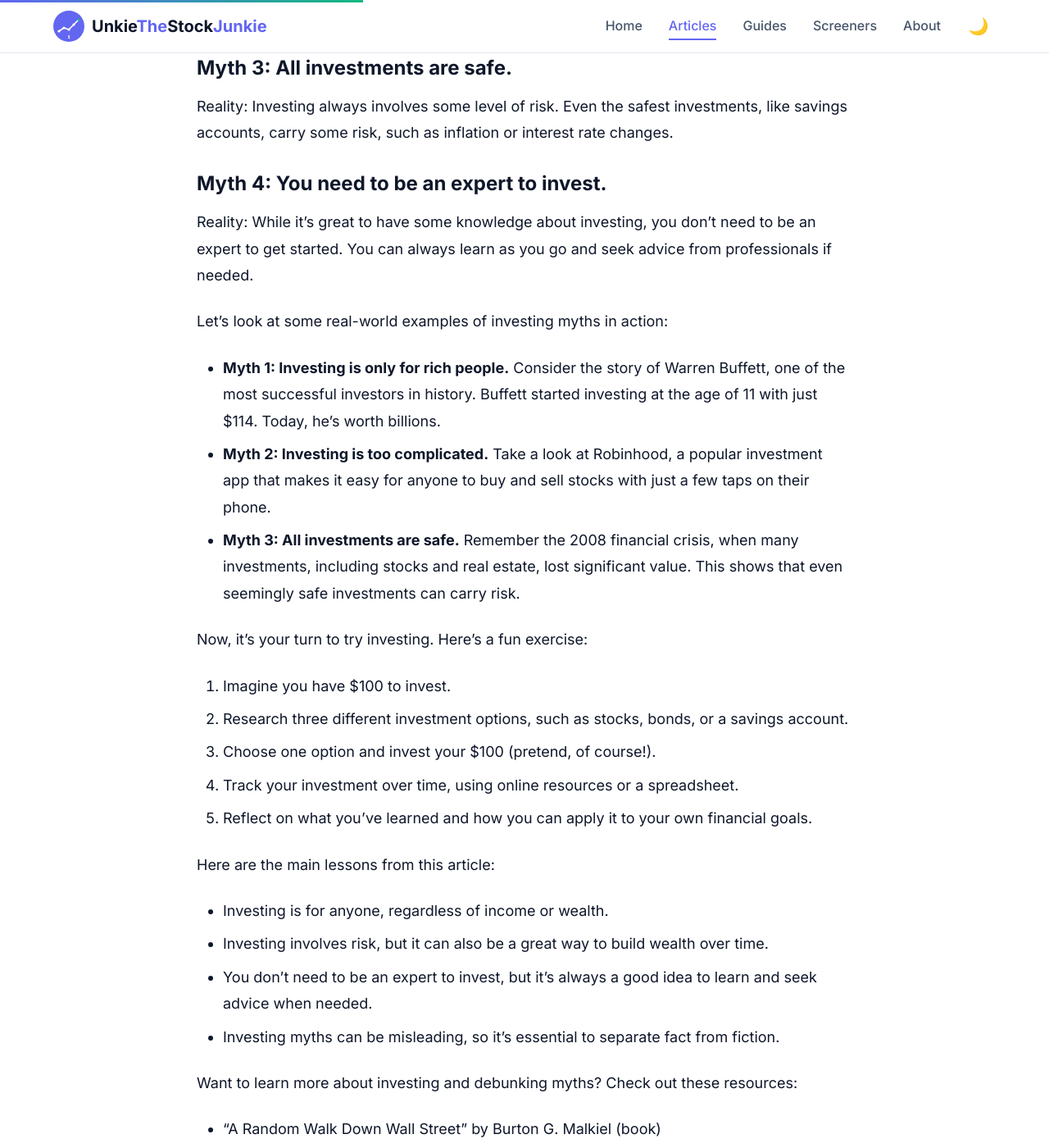
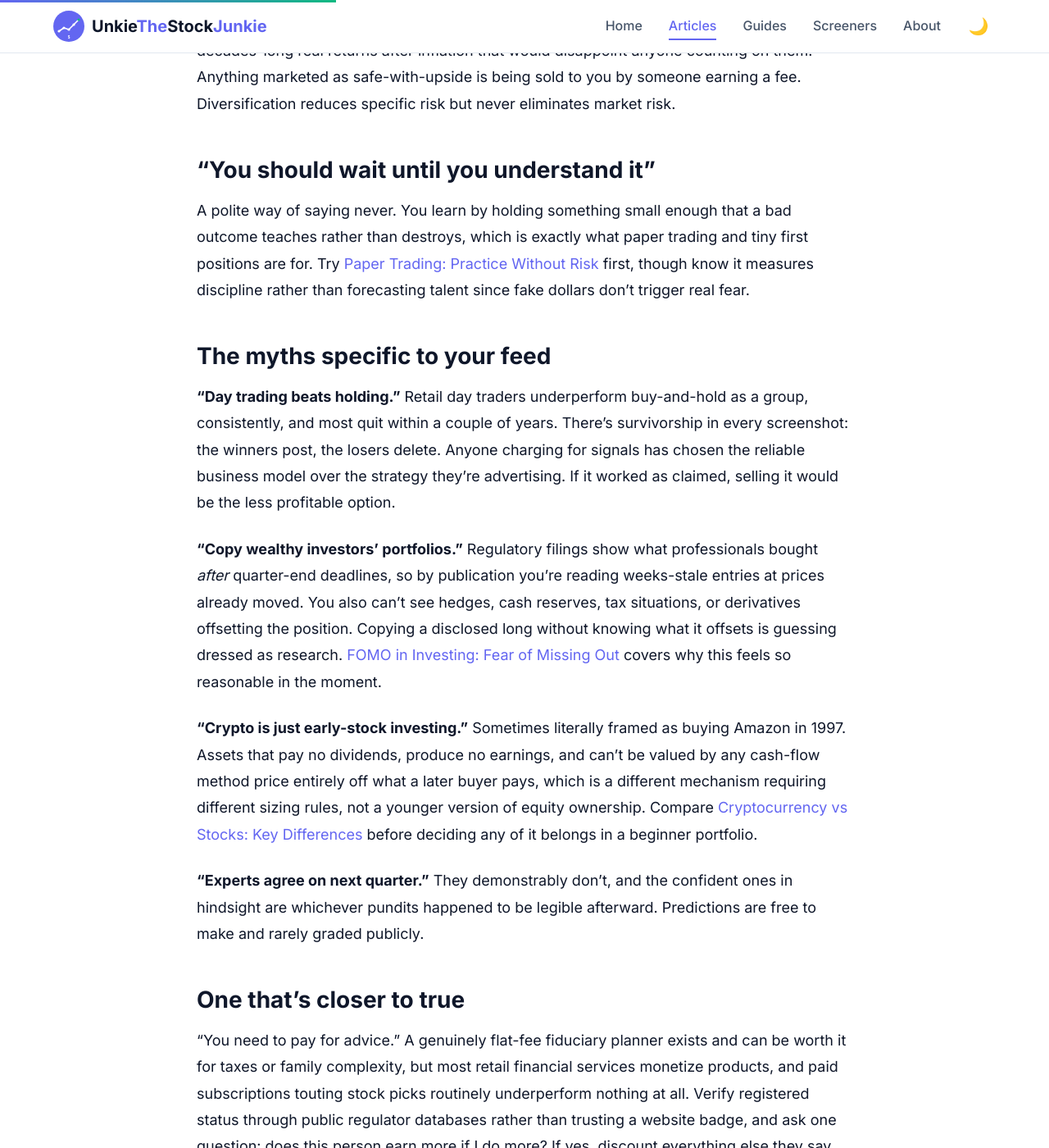
Before and after one commit to Decent-Software-LLC/unkiethestockjunkie.com, a Jekyll site: the page built from _articles/2026-03-08-investing-myths-debunked.md, in a window 1280 px wide and 1400 px high, scrolled down 2066 px. Shown: the whole window at 82% size. Built offline with Jekyll 4.4.1, drawn with Linux system fonts in a browser that asks for light colours; some of the changed text lies outside the part shown.

Commit message:
content: batch 3 -- ticker symbols and investing myths; fix early return in claims sanction
Two more beginner articles. Ticker piece keeps AAPL/GOOGL/MSFT/KO and adds share-class voting
differences, Q-in-bankruptcy naming, delisted symbols never returning, and why app brand name and
issuer name diverge (SNAP, HOOD) -- the collision cases where beginners actually buy the wrong firm.

Myths piece rewritten around the scams teens really meet rather than generic ones: follower-count
transformation claims behind paywalls, retail day-trading survivorship, copying 13F-style disclosures
that lag and omit hedges, and crypto framed as "buying Amazon in 1997" when it has no cash flow to
value. Keeps Buffett's age-11 start and Robinhood's zero-minimum point from the original, softened to
note fee/execution tradeoffs rather than presenting convenience as free.

test-claims.js bug found while adding the second sanctioned case: 'guaranteed-outcome' returned false
on `if (lastBtn === -1)` before reaching prose logic, so any non-quiz context was rejected outright.
That also means the quiz distractor branch had only ever worked for matches inside buttons. Now gated
so both paths evaluate. Verified both directions: legitimate scam-recognition prose passes, and an
injected "guarantees returns ... zero risk" sentence still produces two violations.

```diff
--- a/_articles/2026-03-08-investing-myths-debunked.md
+++ b/_articles/2026-03-08-investing-myths-debunked.md
@@ -8,6 +8,15 @@ tags: ["myths", "psychology", "education", "beginner"]
 image: "/assets/images/articles/investing-myths-debunked-1772966694178.jpg"
 image_credit: "Generated by NVIDIA FLUX.1-schnell"
 image_credit_url: "https://build.nvidia.com/black-forest-labs/flux_1-schnell"
+quiz:
+  - question: "Why do most advertised day-trading results mislead?"
+    options: ["Trading fees aren't counted", "Survivorship bias: winners post and losers quietly quit", "They use real money", "Prices reset weekly"]
+    answer: 1
+    why: "Screenshots come from survivors; retail traders as a whole underperform simple holding, and those who blow up stop posting."
+  - question: "Copying a famous investor's disclosed holdings is risky mainly because..."
+    options: ["Filings are always fake", "Disclosures lag, and hidden hedges aren't shown", "They only buy bonds", "You must match their exact trade size"]
+    answer: 1
+    why: "Quarterly filings surface weeks old, at moved prices, without cash buffers, shorts or derivatives offsetting the visible long position."
 related_articles:
   - title: "Why Timing the Market is Nearly Impossible"
     url: "/articles/why-timing-the-market-is-nearly-impossible/"
@@ -20,60 +29,44 @@ related_articles:
     description: "Understanding the relationship between risk and potential returns."
 ---
 
-**Disclaimer: Not financial advice**
-----------------------------------
+Someone with 300k followers just turned $100 into a car in ninety days, and the link in their bio costs $49.99. Almost everything you'll hear about investing from people whose income depends on your attention is some version of that sentence. Here's what holds up.
 
-Hey there, young investor! Are you ready to learn about investing and separate fact from fiction? As a teenager, you might have heard some weird and wonderful things about investing from friends, family, or social media. But, let's face it, investing can be intimidating, and myths can be misleading. In this article, we'll debunk some common investing myths and give you the lowdown on what's real and what's not.
+## "You need money to start"
 
-Investing is the act of putting your money into assets that have a potential for growth, income, or both. Think of it like planting a seed in the ground. You put in the effort (your money), and with time, care, and a bit of luck, it can grow into something amazing. But, just like gardening, investing involves risk. There's no guarantee your investment will grow or even survive.
+False, and it's the myth costing you the most, because waiting is the expensive choice. Fractional shares mean small recurring amounts work; plenty of brokerages let you buy $5 of an index fund, and several custodial account types exist specifically for minors with a parent as co-signer. What actually gates you isn't balance size, it's starting late. See [What Is a Broker and How to Choose One](/articles/what-is-a-broker-and-how-to-choose-one/) for what to look for when you're ready, and note that minimums are near zero now where they used to be real barriers.
 
-As a teenager, you might be thinking, "Why do I need to worry about investing now?" Well, the truth is, the earlier you start learning about investing, the better. By understanding how investing works, you can make informed decisions about your own money and set yourself up for long-term financial success. Plus, investing can be a great way to build wealth over time, which can help you achieve your goals, whether that's buying a car, going to college, or traveling the world.
+The math doesn't care where you started, only how long it ran. Someone putting away lunch money at sixteen can beat someone starting at thirty with far larger deposits purely on time.
 
-Let's break down some common investing myths and the facts behind them:
+## "Investing is too complicated"
 
-### Myth 1: Investing is only for rich people.
+For most people, the genuinely optimal action is boring: buy a diversified low-cost index fund repeatedly, don't touch it. That requires understanding maybe four concepts, not a finance degree. Complication sells courses because complexity makes experts necessary. It's also true that picking individual stocks *is* hard, which is precisely why almost nobody should start there.
 
-Reality: Anyone can invest, regardless of their income or wealth. You can start with a small amount of money and build up your investment portfolio over time.
+## "It's basically safe if you pick good companies"
 
-### Myth 2: Investing is too complicated.
+No. Good companies go to zero occasionally, get acquired cheaply, suffer permanent industry disruption, or simply get priced for perfection and then unwind. Blue chips have lost most of their value for years on end, sometimes permanently, and even index funds have had decades-long real returns after inflation that would disappoint anyone counting on them. Anything marketed as safe-with-upside is being sold to you by someone earning a fee. Diversification reduces specific risk but never eliminates market risk.
 
-Reality: While investing can be complex, it's not rocket science. With a little education and practice, anyone can learn the basics of investing.
+## "You should wait until you understand it"
 
-### Myth 3: All investments are safe.
+A polite way of saying never. You learn by holding something small enough that a bad outcome teaches rather than destroys, which is exactly what paper trading and tiny first positions are for. Try [Paper Trading: Practice Without Risk](/articles/paper-trading-practice-without-risk/) first, though know it measures discipline rather than forecasting talent since fake dollars don't trigger real fear.
 
-Reality: Investing always involves some level of risk. Even the safest investments, like savings accounts, carry some risk, such as inflation or interest rate changes.
+## The myths specific to your feed
 
-### Myth 4: You need to be an expert to invest.
+**"Day trading beats holding."** Retail day traders underperform buy-and-hold as a group, consistently, and most quit within a couple of years. There's survivorship in every screenshot: the winners post, the losers delete. Anyone charging for signals has chosen the reliable business model over the strategy they're advertising. If it worked as claimed, selling it would be the less profitable option.
 
-Reality: While it's great to have some knowledge about investing, you don't need to be an expert to get started. You can always learn as you go and seek advice from professionals if needed.
+**"Copy wealthy investors' portfolios."** Regulatory filings show what professionals bought *after* quarter-end deadlines, so by publication you're reading weeks-stale entries at prices already moved. You also can't see hedges, cash reserves, tax situations, or derivatives offsetting the position. Copying a disclosed long without knowing what it offsets is guessing dressed as research. [FOMO in Investing: Fear of Missing Out](/articles/fomo-in-investing-fear-of-missing-out/) covers why this feels so reasonable in the moment.
 
-Let's look at some real-world examples of investing myths in action:
+**"Crypto is just early-stock investing."** Sometimes literally framed as buying Amazon in 1997. Assets that pay no dividends, produce no earnings, and can't be valued by any cash-flow method price entirely off what a later buyer pays, which is a different mechanism requiring different sizing rules, not a younger version of equity ownership. Compare [Cryptocurrency vs Stocks: Key Differences](/articles/cryptocurrency-vs-stocks-key-differences/) before deciding any of it belongs in a beginner portfolio.
 
-* **Myth 1: Investing is only for rich people.** Consider the story of Warren Buffett, one of the most successful investors in history. Buffett started investing at the age of 11 with just $114. Today, he's worth billions.
-* **Myth 2: Investing is too complicated.** Take a look at Robinhood, a popular investment app that makes it easy for anyone to buy and sell stocks with just a few taps on their phone.
-* **Myth 3: All investments are safe.** Remember the 2008 financial crisis, when many investments, including stocks and real estate, lost significant value. This shows that even seemingly safe investments can carry risk.
+**"Experts agree on next quarter."** They demonstrably don't, and the confident ones in hindsight are whichever pundits happened to be legible afterward. Predictions are free to make and rarely graded publicly.
 
-Now, it's your turn to try investing. Here's a fun exercise:
+## One that's closer to true
 
-1. Imagine you have $100 to invest.
-2. Research three different investment options, such as stocks, bonds, or a savings account.
-3. Choose one option and invest your $100 (pretend, of course!).
-4. Track your investment over time, using online resources or a spreadsheet.
-5. Reflect on what you've learned and how you can apply it to your own financial goals.
+"You need to pay for advice." A genuinely flat-fee fiduciary planner exists and can be worth it for taxes or family complexity, but most retail financial services monetize products, and paid subscriptions touting stock picks routinely underperform nothing at all. Verify registered status through public regulator databases rather than trusting a website badge, and ask one question: does this person earn more if I do more? If yes, discount everything else they say.
 
-Here are the main lessons from this article:
+## Do this today, five minutes
 
-* Investing is for anyone, regardless of income or wealth.
-* Investing involves risk, but it can also be a great way to build wealth over time.
-* You don't need to be an expert to invest, but it's always a good idea to learn and seek advice when needed.
-* Investing myths can be misleading, so it's essential to separate fact from fiction.
+Open the last three finance accounts you saw advertise something. For each: did they name a specific guaranteed return, use urgency language, show a lifestyle instead of a track record, or require a subscription to reveal the actual idea? Count how many triggered at least two. Now find one genuinely free primary source, like a company's own investor-relations page, and read its latest press release. Notice it never promises anything.
 
-Want to learn more about investing and debunking myths? Check out these resources:
+That contrast, breathless certainty versus dry non-commitment, is the most transferable pattern recognition in personal finance. Nearly every costly decision beginners make came from the first kind.
 
-* "A Random Walk Down Wall Street" by Burton G. Malkiel (book)
-* "The Little Book of Common Sense Investing" by John C. Bogle (book)
-* Investopedia (website)
-* The Motley Fool (website)
-* Dave Ramsey (website)
-
-Remember, investing involves risk, and this article is for educational purposes only. Always do your own research and consult with a financial advisor before making any investment decisions. Happy investing!
+*Educational content, not financial advice. Investing involves risk, including losing the money you invest, and no approach here is guaranteed.*
```
Also changed, not shown: _articles/2026-04-11-stock-ticker-symbols-decoding-the-abbreviations.md (+28 -25 lines), scripts/test-claims.js (+21 -4 lines).
